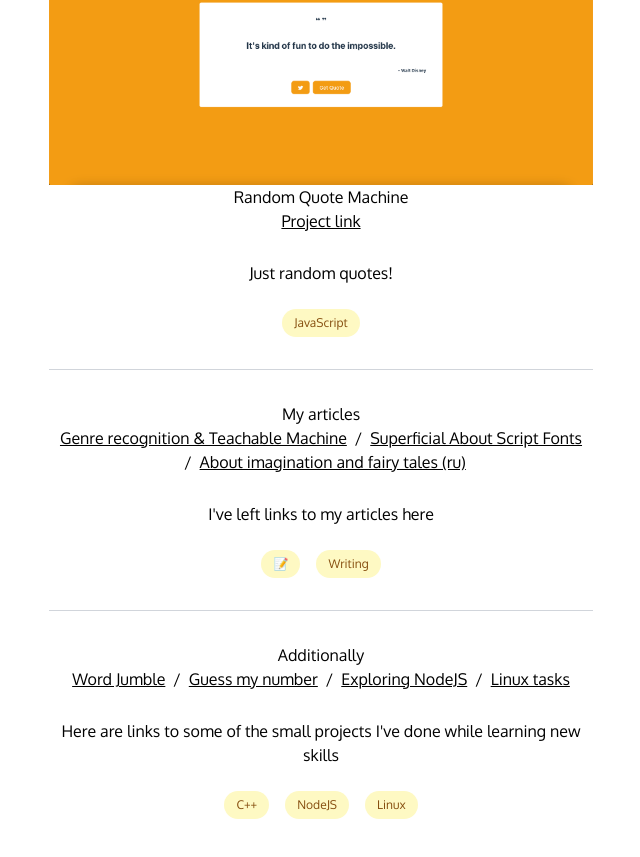
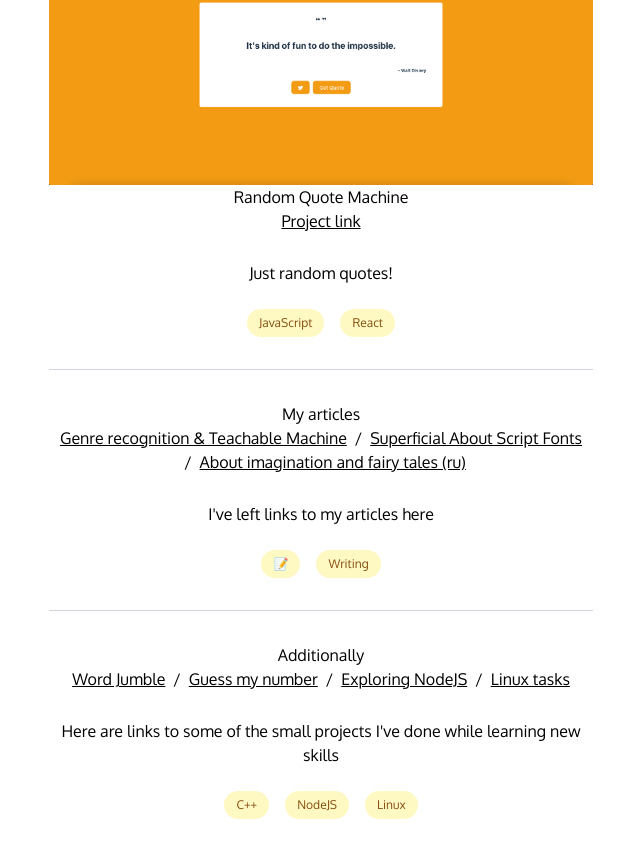
Before and after one commit to bierooed/oganes-oganisyan-cv, a React (Vite) app: page /projects in a window 1280 px wide. Shown: the part 2409-3266 px from the top of the page, without its empty margins (319-959 px from the left). Built offline with nearby package versions, Linux system fonts and the light colour scheme; the HTML template or start-up script is replaced by a standard one.

Commit message:
Add stack label for random quote machine project

```diff
--- a/src/components/Projects/Projects.jsx
+++ b/src/components/Projects/Projects.jsx
@@ -97,7 +97,7 @@ const projects = [
   {
     id: 4,
     project: "Random Quote Machine",
-    stack: ["JavaScript"],
+    stack: ["JavaScript", "React"],
     pic: randomQuoteProject,
     description: "Just random quotes!",
     links: [
```
